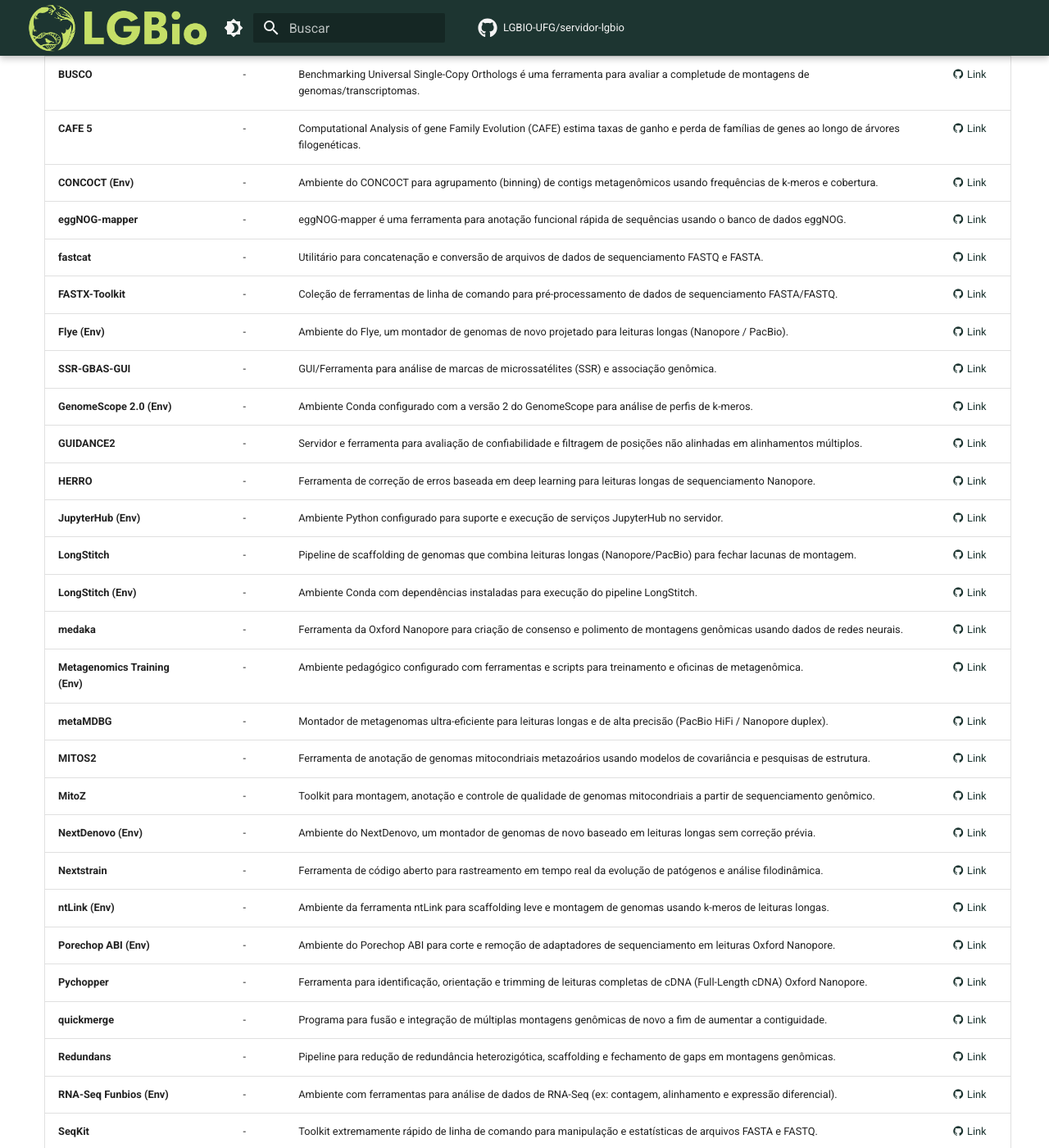
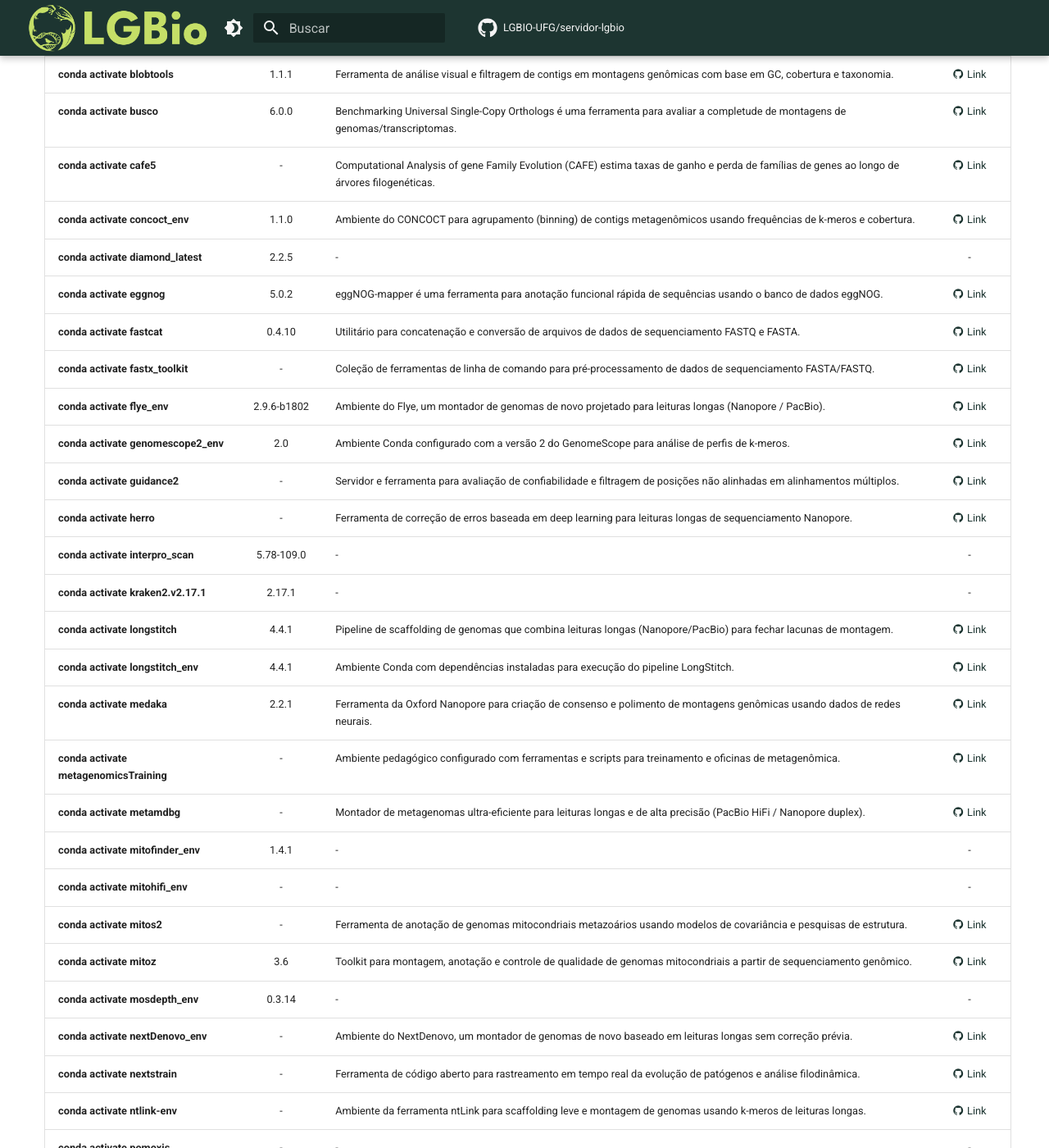
Before and after one commit to LGBIO-UFG/servidor-lgbio, an MkDocs documentation site: the page built from docs/index_softwares.md, in a window 1280 px wide and 1400 px high, scrolled down 4909 px. Shown: the whole window at 82% size. Built offline with MkDocs 1.6.1 and Material for MkDocs 9.7.7, drawn with Linux system fonts in a browser that asks for light colours; comment, search, counter and statistics services are not loaded; some of the changed text lies outside the part shown.

Commit message:
update: Atualizacao lista de softwares

```diff
--- a/docs/assets/data/softwares.csv
+++ b/docs/assets/data/softwares.csv
@@ -9,6 +9,7 @@ BEDtools,2.29.1,"Conjunto poderoso de ferramentas para manipulação e análise
 Bowtie 2,2.4.5,Ferramenta ultrafasta e eficiente em memória para alinhamento de sequências de DNA curtas a genomas de referência.,"Comando principal: ""bowtie2 <options>""",https://github.com/BenLangmead/bowtie2
 Bowtie,1.2.3,Alinhador ultrafast e de baixo consumo de memória para leituras curtas de sequências de DNA.,"Comando principal: ""bowtie <options>""",https://github.com/BenLangmead/bowtie
 BWA,0.7.17-r1188,Burrows-Wheeler Aligner (BWA) é um pacote de software para mapeamento de sequências de DNA contra genomas de referência de grande porte.,"Comando principal: ""bwa <options>""",https://github.com/lh3/bwa
+BUSCO,6.0.0,,,
 cdbfasta,0.99,Ferramenta para indexação e recuperação rápida de registros de arquivos FASTA e FASTQ.,"Comando principal: ""cdbfasta <options>""",https://github.com/gpertea/cdbfasta
 Clustal Omega,1.2.4,"Clustal Omega é uma ferramenta de alinhamento múltiplo de sequências (MSA) de alta velocidade para DNA, RNA e proteínas.","Comando principal: ""clustalo <options>""",https://www.ebi.ac.uk/jdispatcher/msa/clustalo
 ClustalW,2.1,Ferramenta clássica para alinhamento múltiplo de sequências de nucleotídeos ou aminoácidos.,"Comando principal: ""clustalw <options>""",https://www.genome.jp/tools-bin/clustalw
--- a/docs/index_softwares.md
+++ b/docs/index_softwares.md
@@ -18,6 +18,7 @@ Nesta página estão listados os softwares atualmente disponíveis globalmente n
 | **Bowtie 2** | 2.4.5 | Ferramenta ultrafasta e eficiente em memória para alinhamento de sequências de DNA curtas a genomas de referência. | [:material-github: Link](https://github.com/BenLangmead/bowtie2){ target="_blank" rel="noopener" } |
 | **Bowtie** | 1.2.3 | Alinhador ultrafast e de baixo consumo de memória para leituras curtas de sequências de DNA. | [:material-github: Link](https://github.com/BenLangmead/bowtie){ target="_blank" rel="noopener" } |
 | **BWA** | 0.7.17-r1188 | Burrows-Wheeler Aligner (BWA) é um pacote de software para mapeamento de sequências de DNA contra genomas de referência de grande porte. | [:material-github: Link](https://github.com/lh3/bwa){ target="_blank" rel="noopener" } |
+| **BUSCO** | 6.0.0 | - | - |
 | **cdbfasta** | 0.99 | Ferramenta para indexação e recuperação rápida de registros de arquivos FASTA e FASTQ. | [:material-github: Link](https://github.com/gpertea/cdbfasta){ target="_blank" rel="noopener" } |
 | **Clustal Omega** | 1.2.4 | Clustal Omega é uma ferramenta de alinhamento múltiplo de sequências (MSA) de alta velocidade para DNA, RNA e proteínas. | [:material-github: Link](https://www.ebi.ac.uk/jdispatcher/msa/clustalo){ target="_blank" rel="noopener" } |
 | **ClustalW** | 2.1 | Ferramenta clássica para alinhamento múltiplo de sequências de nucleotídeos ou aminoácidos. | [:material-github: Link](https://www.genome.jp/tools-bin/clustalw){ target="_blank" rel="noopener" } |
@@ -89,52 +90,59 @@ Nesta página estão listados os softwares atualmente disponíveis globalmente n
 <br>
 
 # __Ambientes Conda__
-| Programa | Versão | Descrição | Repositório |
+| Ambiente | Versão | Descrição | Repositório |
 |----------|:------:|-----------|:-----------:|
-| **NanoFilt** | - | Ferramenta de filtragem e recorte para leituras de sequenciamento Oxford Nanopore e PacBio. | [:material-github: Link](https://github.com/wdecoster/nanofilt){ target="_blank" rel="noopener" } |
-| **Annotate (Env)** | - | Ambiente/pacote dedicado para anotação funcional e estrutural de sequências genômicas. | [:material-github: Link](https://github.com/){ target="_blank" rel="noopener" } |
-| **Antimicrobial (Env)** | - | Conjunto de ferramentas para identificação de genes de resistência a antimicrobianos (AMR). | [:material-github: Link](https://github.com/){ target="_blank" rel="noopener" } |
-| **antiSMASH (Env)** | - | Ambiente do antiSMASH para identificação e análise de clusters de genes biossintéticos de metabólitos secundários. | [:material-github: Link](https://github.com/antismash/antismash){ target="_blank" rel="noopener" } |
-| **antiSMASH v7 (Env)** | - | Ambiente contendo a versão 7 do antiSMASH para mineração de produtos naturais em genomas. | [:material-github: Link](https://github.com/antismash/antismash){ target="_blank" rel="noopener" } |
-| **AutoDock Vina** | - | Ferramenta de acoplamento molecular (molecular docking) rápida e precisa para triagem virtual de ligantes. | [:material-github: Link](https://github.com/ccsb-scripps/AutoDock-Vina){ target="_blank" rel="noopener" } |
-| **BayeScan** | - | Programa para detecção de loci sob seleção natural a partir de dados de frequências alélicas usando métodos bayesianos. | [:material-github: Link](http://cmpg.unibe.ch/software/bayescan/){ target="_blank" rel="noopener" } |
-| **BiG-SLiCE** | - | Ferramenta de clustering e bioinformática de grande escala para análise de clusters biossintéticos de metabólitos. | [:material-github: Link](https://github.com/medema-group/bigslice){ target="_blank" rel="noopener" } |
-| **BiG-SLiCE v1 (Env)** | - | Versão 1 da ferramenta BiG-SLiCE para agrupamento massivo de clusters genômicos de metabólitos secundários. | [:material-github: Link](https://github.com/medema-group/bigslice){ target="_blank" rel="noopener" } |
-| **Binning (Env)** | - | Ambiente contendo ferramentas para agrupamento de contigs metagenômicos (metagenomic binning). | [:material-github: Link](https://github.com/){ target="_blank" rel="noopener" } |
-| **Biotools (Env)** | - | Conjunto de utilitários e bibliotecas gerais de bioinformática em ambiente Conda. | [:material-github: Link](https://github.com/){ target="_blank" rel="noopener" } |
-| **BlobTools** | - | Ferramenta de análise visual e filtragem de contigs em montagens genômicas com base em GC, cobertura e taxonomia. | [:material-github: Link](https://github.com/CGAT-developers/blobtools){ target="_blank" rel="noopener" } |
-| **BUSCO** | - | Benchmarking Universal Single-Copy Orthologs é uma ferramenta para avaliar a completude de montagens de genomas/transcriptomas. | [:material-github: Link](https://gitlab.com/ezlab/busco){ target="_blank" rel="noopener" } |
-| **CAFE 5** | - | Computational Analysis of gene Family Evolution (CAFE) estima taxas de ganho e perda de famílias de genes ao longo de árvores filogenéticas. | [:material-github: Link](https://github.com/hahnlab/CAFE5){ target="_blank" rel="noopener" } |
-| **CONCOCT (Env)** | - | Ambiente do CONCOCT para agrupamento (binning) de contigs metagenômicos usando frequências de k-meros e cobertura. | [:material-github: Link](https://github.com/BinPro/CONCOCT){ target="_blank" rel="noopener" } |
-| **eggNOG-mapper** | - | eggNOG-mapper é uma ferramenta para anotação funcional rápida de sequências usando o banco de dados eggNOG. | [:material-github: Link](https://github.com/eggnogdb/eggnog-mapper){ target="_blank" rel="noopener" } |
-| **fastcat** | - | Utilitário para concatenação e conversão de arquivos de dados de sequenciamento FASTQ e FASTA. | [:material-github: Link](https://github.com/epi2me-labs/fastcat){ target="_blank" rel="noopener" } |
-| **FASTX-Toolkit** | - | Coleção de ferramentas de linha de comando para pré-processamento de dados de sequenciamento FASTA/FASTQ. | [:material-github: Link](http://hannonlab.cshl.edu/fastx_toolkit/){ target="_blank" rel="noopener" } |
-| **Flye (Env)** | - | Ambiente do Flye, um montador de genomas de novo projetado para leituras longas (Nanopore / PacBio). | [:material-github: Link](https://github.com/fenderglass/Flye){ target="_blank" rel="noopener" } |
-| **SSR-GBAS-GUI** | - | GUI/Ferramenta para análise de marcas de microssatélites (SSR) e associação genômica. | [:material-github: Link](https://github.com/){ target="_blank" rel="noopener" } |
-| **GenomeScope 2.0 (Env)** | - | Ambiente Conda configurado com a versão 2 do GenomeScope para análise de perfis de k-meros. | [:material-github: Link](https://github.com/tbenavi1/genomescope2.0){ target="_blank" rel="noopener" } |
-| **GUIDANCE2** | - | Servidor e ferramenta para avaliação de confiabilidade e filtragem de posições não alinhadas em alinhamentos múltiplos. | [:material-github: Link](http://guidance.tau.ac.il/){ target="_blank" rel="noopener" } |
-| **HERRO** | - | Ferramenta de correção de erros baseada em deep learning para leituras longas de sequenciamento Nanopore. | [:material-github: Link](https://github.com/){ target="_blank" rel="noopener" } |
-| **JupyterHub (Env)** | - | Ambiente Python configurado para suporte e execução de serviços JupyterHub no servidor. | [:material-github: Link](https://jupyter.org/){ target="_blank" rel="noopener" } |
-| **LongStitch** | - | Pipeline de scaffolding de genomas que combina leituras longas (Nanopore/PacBio) para fechar lacunas de montagem. | [:material-github: Link](https://github.com/bcgsc/longstitch){ target="_blank" rel="noopener" } |
-| **LongStitch (Env)** | - | Ambiente Conda com dependências instaladas para execução do pipeline LongStitch. | [:material-github: Link](https://github.com/bcgsc/longstitch){ target="_blank" rel="noopener" } |
-| **medaka** | - | Ferramenta da Oxford Nanopore para criação de consenso e polimento de montagens genômicas usando dados de redes neurais. | [:material-github: Link](https://github.com/nanoporetech/medaka){ target="_blank" rel="noopener" } |
-| **Metagenomics Training (Env)** | - | Ambiente pedagógico configurado com ferramentas e scripts para treinamento e oficinas de metagenômica. | [:material-github: Link](https://github.com/){ target="_blank" rel="noopener" } |
-| **metaMDBG** | - | Montador de metagenomas ultra-eficiente para leituras longas e de alta precisão (PacBio HiFi / Nanopore duplex). | [:material-github: Link](https://github.com/al42and/metaMDBG){ target="_blank" rel="noopener" } |
-| **MITOS2** | - | Ferramenta de anotação de genomas mitocondriais metazoários usando modelos de covariância e pesquisas de estrutura. | [:material-github: Link](https://gitlab.com/Bernt/MITOS){ target="_blank" rel="noopener" } |
-| **MitoZ** | - | Toolkit para montagem, anotação e controle de qualidade de genomas mitocondriais a partir de sequenciamento genômico. | [:material-github: Link](https://github.com/lincong/MitoZ){ target="_blank" rel="noopener" } |
-| **NextDenovo (Env)** | - | Ambiente do NextDenovo, um montador de genomas de novo baseado em leituras longas sem correção prévia. | [:material-github: Link](https://github.com/Nextomics/NextDenovo){ target="_blank" rel="noopener" } |
-| **Nextstrain** | - | Ferramenta de código aberto para rastreamento em tempo real da evolução de patógenos e análise filodinâmica. | [:material-github: Link](https://github.com/nextstrain/cli){ target="_blank" rel="noopener" } |
-| **ntLink (Env)** | - | Ambiente da ferramenta ntLink para scaffolding leve e montagem de genomas usando k-meros de leituras longas. | [:material-github: Link](https://github.com/bcgsc/ntLink){ target="_blank" rel="noopener" } |
-| **Porechop ABI (Env)** | - | Ambiente do Porechop ABI para corte e remoção de adaptadores de sequenciamento em leituras Oxford Nanopore. | [:material-github: Link](https://github.com/bonnd/porechop_abi){ target="_blank" rel="noopener" } |
-| **Pychopper** | - | Ferramenta para identificação, orientação e trimming de leituras completas de cDNA (Full-Length cDNA) Oxford Nanopore. | [:material-github: Link](https://github.com/epi2me-labs/pychopper){ target="_blank" rel="noopener" } |
-| **quickmerge** | - | Programa para fusão e integração de múltiplas montagens genômicas de novo a fim de aumentar a contiguidade. | [:material-github: Link](https://github.com/mahulchak/quickmerge){ target="_blank" rel="noopener" } |
-| **Redundans** | - | Pipeline para redução de redundância heterozigótica, scaffolding e fechamento de gaps em montagens genômicas. | [:material-github: Link](https://github.com/Gabaldonlab/redundans){ target="_blank" rel="noopener" } |
-| **RNA-Seq Funbios (Env)** | - | Ambiente com ferramentas para análise de dados de RNA-Seq (ex: contagem, alinhamento e expressão diferencial). | [:material-github: Link](https://github.com/){ target="_blank" rel="noopener" } |
-| **SeqKit** | - | Toolkit extremamente rápido de linha de comando para manipulação e estatísticas de arquivos FASTA e FASTQ. | [:material-github: Link](https://github.com/shenwei356/seqkit){ target="_blank" rel="noopener" } |
-| **Smudgeplot** | - | Ferramenta para inferência da ploidia e estrutura genômica de um organismo a partir de contagens de k-meros. | [:material-github: Link](https://github.com/KamilS Jaron/smudgeplot){ target="_blank" rel="noopener" } |
-| **Snakemake** | - | Ferramenta de gerenciamento de fluxos de trabalho (workflows) e automação de pipelines científicos reproduzíveis. | [:material-github: Link](https://github.com/snakemake/snakemake){ target="_blank" rel="noopener" } |
-| **trimAl** | - | Ferramenta automatizada para remoção e limpeza de regiões mal alinhadas e ruidosas em alinhamentos múltiplos. | [:material-github: Link](https://github.com/inab/trimal){ target="_blank" rel="noopener" } |
-| **Kraken 2 (v2.17.1)** | - | Sistema de classificação taxonômica ultrarrápido que atribui rótulos taxonômicos a sequências usando k-meros. | [:material-github: Link](https://github.com/DerrickWood/kraken2){ target="_blank" rel="noopener" } |
+| **conda activate NanoFilt** | 2.8.0 | Ferramenta de filtragem e recorte para leituras de sequenciamento Oxford Nanopore e PacBio. | [:material-github: Link](https://github.com/wdecoster/nanofilt){ target="_blank" rel="noopener" } |
+| **conda activate annotate** | 1.0 | Ambiente/pacote dedicado para anotação funcional e estrutural de sequências genômicas. | [:material-github: Link](https://github.com/){ target="_blank" rel="noopener" } |
+| **conda activate antimicrobial** | - | Conjunto de ferramentas para identificação de genes de resistência a antimicrobianos (AMR). | [:material-github: Link](https://github.com/){ target="_blank" rel="noopener" } |
+| **conda activate antismash_env** | 8.0.4 | Ambiente do antiSMASH para identificação e análise de clusters de genes biossintéticos de metabólitos secundários. | [:material-github: Link](https://github.com/antismash/antismash){ target="_blank" rel="noopener" } |
+| **conda activate antismash_v7** | 7.1.0 | Ambiente contendo a versão 7 do antiSMASH para mineração de produtos naturais em genomas. | [:material-github: Link](https://github.com/antismash/antismash){ target="_blank" rel="noopener" } |
+| **conda activate autodock-vina** | 1.1.2 | Ferramenta de acoplamento molecular (molecular docking) rápida e precisa para triagem virtual de ligantes. | [:material-github: Link](https://github.com/ccsb-scripps/AutoDock-Vina){ target="_blank" rel="noopener" } |
+| **conda activate bayescan** | 2.1 | Programa para detecção de loci sob seleção natural a partir de dados de frequências alélicas usando métodos bayesianos. | [:material-github: Link](http://cmpg.unibe.ch/software/bayescan/){ target="_blank" rel="noopener" } |
+| **conda activate bigslice** | - | Ferramenta de clustering e bioinformática de grande escala para análise de clusters biossintéticos de metabólitos. | [:material-github: Link](https://github.com/medema-group/bigslice){ target="_blank" rel="noopener" } |
+| **conda activate bigslice_v1** | - | Versão 1 da ferramenta BiG-SLiCE para agrupamento massivo de clusters genômicos de metabólitos secundários. | [:material-github: Link](https://github.com/medema-group/bigslice){ target="_blank" rel="noopener" } |
+| **conda activate binning** | - | Ambiente contendo ferramentas para agrupamento de contigs metagenômicos (metagenomic binning). | [:material-github: Link](https://github.com/){ target="_blank" rel="noopener" } |
+| **conda activate biotools** | - | Conjunto de utilitários e bibliotecas gerais de bioinformática em ambiente Conda. | [:material-github: Link](https://github.com/){ target="_blank" rel="noopener" } |
+| **conda activate blobtools** | 1.1.1 | Ferramenta de análise visual e filtragem de contigs em montagens genômicas com base em GC, cobertura e taxonomia. | [:material-github: Link](https://github.com/CGAT-developers/blobtools){ target="_blank" rel="noopener" } |
+| **conda activate busco** | 6.0.0 | Benchmarking Universal Single-Copy Orthologs é uma ferramenta para avaliar a completude de montagens de genomas/transcriptomas. | [:material-github: Link](https://gitlab.com/ezlab/busco){ target="_blank" rel="noopener" } |
+| **conda activate cafe5** | - | Computational Analysis of gene Family Evolution (CAFE) estima taxas de ganho e perda de famílias de genes ao longo de árvores filogenéticas. | [:material-github: Link](https://github.com/hahnlab/CAFE5){ target="_blank" rel="noopener" } |
+| **conda activate concoct_env** | 1.1.0 | Ambiente do CONCOCT para agrupamento (binning) de contigs metagenômicos usando frequências de k-meros e cobertura. | [:material-github: Link](https://github.com/BinPro/CONCOCT){ target="_blank" rel="noopener" } |
+| **conda activate diamond_latest** | 2.2.5 | - | - |
+| **conda activate eggnog** | 5.0.2 | eggNOG-mapper é uma ferramenta para anotação funcional rápida de sequências usando o banco de dados eggNOG. | [:material-github: Link](https://github.com/eggnogdb/eggnog-mapper){ target="_blank" rel="noopener" } |
+| **conda activate fastcat** | 0.4.10 | Utilitário para concatenação e conversão de arquivos de dados de sequenciamento FASTQ e FASTA. | [:material-github: Link](https://github.com/epi2me-labs/fastcat){ target="_blank" rel="noopener" } |
+| **conda activate fastx_toolkit** | - | Coleção de ferramentas de linha de comando para pré-processamento de dados de sequenciamento FASTA/FASTQ. | [:material-github: Link](http://hannonlab.cshl.edu/fastx_toolkit/){ target="_blank" rel="noopener" } |
+| **conda activate flye_env** | 2.9.6-b1802 | Ambiente do Flye, um montador de genomas de novo projetado para leituras longas (Nanopore / PacBio). | [:material-github: Link](https://github.com/fenderglass/Flye){ target="_blank" rel="noopener" } |
+| **conda activate genomescope2_env** | 2.0 | Ambiente Conda configurado com a versão 2 do GenomeScope para análise de perfis de k-meros. | [:material-github: Link](https://github.com/tbenavi1/genomescope2.0){ target="_blank" rel="noopener" } |
+| **conda activate guidance2** | - | Servidor e ferramenta para avaliação de confiabilidade e filtragem de posições não alinhadas em alinhamentos múltiplos. | [:material-github: Link](http://guidance.tau.ac.il/){ target="_blank" rel="noopener" } |
+| **conda activate herro** | - | Ferramenta de correção de erros baseada em deep learning para leituras longas de sequenciamento Nanopore. | [:material-github: Link](https://github.com/){ target="_blank" rel="noopener" } |
+| **conda activate interpro_scan** | 5.78-109.0 | - | - |
+| **conda activate kraken2.v2.17.1** | 2.17.1 | - | - |
+| **conda activate longstitch** | 4.4.1 | Pipeline de scaffolding de genomas que combina leituras longas (Nanopore/PacBio) para fechar lacunas de montagem. | [:material-github: Link](https://github.com/bcgsc/longstitch){ target="_blank" rel="noopener" } |
+| **conda activate longstitch_env** | 4.4.1 | Ambiente Conda com dependências instaladas para execução do pipeline LongStitch. | [:material-github: Link](https://github.com/bcgsc/longstitch){ target="_blank" rel="noopener" } |
+| **conda activate medaka** | 2.2.1 | Ferramenta da Oxford Nanopore para criação de consenso e polimento de montagens genômicas usando dados de redes neurais. | [:material-github: Link](https://github.com/nanoporetech/medaka){ target="_blank" rel="noopener" } |
+| **conda activate metagenomicsTraining** | - | Ambiente pedagógico configurado com ferramentas e scripts para treinamento e oficinas de metagenômica. | [:material-github: Link](https://github.com/){ target="_blank" rel="noopener" } |
+| **conda activate metamdbg** | - | Montador de metagenomas ultra-eficiente para leituras longas e de alta precisão (PacBio HiFi / Nanopore duplex). | [:material-github: Link](https://github.com/al42and/metaMDBG){ target="_blank" rel="noopener" } |
+| **conda activate mitofinder_env** | 1.4.1 | - | - |
+| **conda activate mitohifi_env** | - | - | - |
+| **conda activate mitos2** | - | Ferramenta de anotação de genomas mitocondriais metazoários usando modelos de covariância e pesquisas de estrutura. | [:material-github: Link](https://gitlab.com/Bernt/MITOS){ target="_blank" rel="noopener" } |
+| **conda activate mitoz** | 3.6 | Toolkit para montagem, anotação e controle de qualidade de genomas mitocondriais a partir de sequenciamento genômico. | [:material-github: Link](https://github.com/lincong/MitoZ){ target="_blank" rel="noopener" } |
+| **conda activate mosdepth_env** | 0.3.14 | - | - |
+| **conda activate nextDenovo_env** | - | Ambiente do NextDenovo, um montador de genomas de novo baseado em leituras longas sem correção prévia. | [:material-github: Link](https://github.com/Nextomics/NextDenovo){ target="_blank" rel="noopener" } |
+| **conda activate nextstrain** | - | Ferramenta de código aberto para rastreamento em tempo real da evolução de patógenos e análise filodinâmica. | [:material-github: Link](https://github.com/nextstrain/cli){ target="_blank" rel="noopener" } |
+| **conda activate ntlink-env** | - | Ambiente da ferramenta ntLink para scaffolding leve e montagem de genomas usando k-meros de leituras longas. | [:material-github: Link](https://github.com/bcgsc/ntLink){ target="_blank" rel="noopener" } |
+| **conda activate pomoxis** | - | - | - |
+| **conda activate porechop_abi_env** | 0.5.1 | Ambiente do Porechop ABI para corte e remoção de adaptadores de sequenciamento em leituras Oxford Nanopore. | [:material-github: Link](https://github.com/bonnd/porechop_abi){ target="_blank" rel="noopener" } |
+| **conda activate pychopper** | - | Ferramenta para identificação, orientação e trimming de leituras completas de cDNA (Full-Length cDNA) Oxford Nanopore. | [:material-github: Link](https://github.com/epi2me-labs/pychopper){ target="_blank" rel="noopener" } |
+| **conda activate quickmerge** | - | Programa para fusão e integração de múltiplas montagens genômicas de novo a fim de aumentar a contiguidade. | [:material-github: Link](https://github.com/mahulchak/quickmerge){ target="_blank" rel="noopener" } |
+| **conda activate raven** | 1.8.3 | - | - |
+| **conda activate redundans** | 0.14a | Pipeline para redução de redundância heterozigótica, scaffolding e fechamento de gaps em montagens genômicas. | [:material-github: Link](https://github.com/Gabaldonlab/redundans){ target="_blank" rel="noopener" } |
+| **conda activate repeatmodeler_env** | - | - | - |
+| **conda activate rnaseq_funbios** | - | Ambiente com ferramentas para análise de dados de RNA-Seq (ex: contagem, alinhamento e expressão diferencial). | [:material-github: Link](https://github.com/){ target="_blank" rel="noopener" } |
+| **conda activate seqkit** | - | Toolkit extremamente rápido de linha de comando para manipulação e estatísticas de arquivos FASTA e FASTQ. | [:material-github: Link](https://github.com/shenwei356/seqkit){ target="_blank" rel="noopener" } |
+| **conda activate smudgeplot** | - | Ferramenta para inferência da ploidia e estrutura genômica de um organismo a partir de contagens de k-meros. | [:material-github: Link](https://github.com/KamilS Jaron/smudgeplot){ target="_blank" rel="noopener" } |
+| **conda activate snakemake** | 9.19.0 | Ferramenta de gerenciamento de fluxos de trabalho (workflows) e automação de pipelines científicos reproduzíveis. | [:material-github: Link](https://github.com/snakemake/snakemake){ target="_blank" rel="noopener" } |
+| **conda activate stringtie2** | - | - | - |
+| **conda activate trimal** | 1.5.rev1 | Ferramenta automatizada para remoção e limpeza de regiões mal alinhadas e ruidosas em alinhamentos múltiplos. | [:material-github: Link](https://github.com/inab/trimal){ target="_blank" rel="noopener" } |
 
 <p align="right">
     <img src="assets/images/eecbio_menor.png" alt="INCT EECBio" width="150">
```
Also changed, not shown: docs/assets/data/conda.csv (+52 -45 lines), 2 other files.
